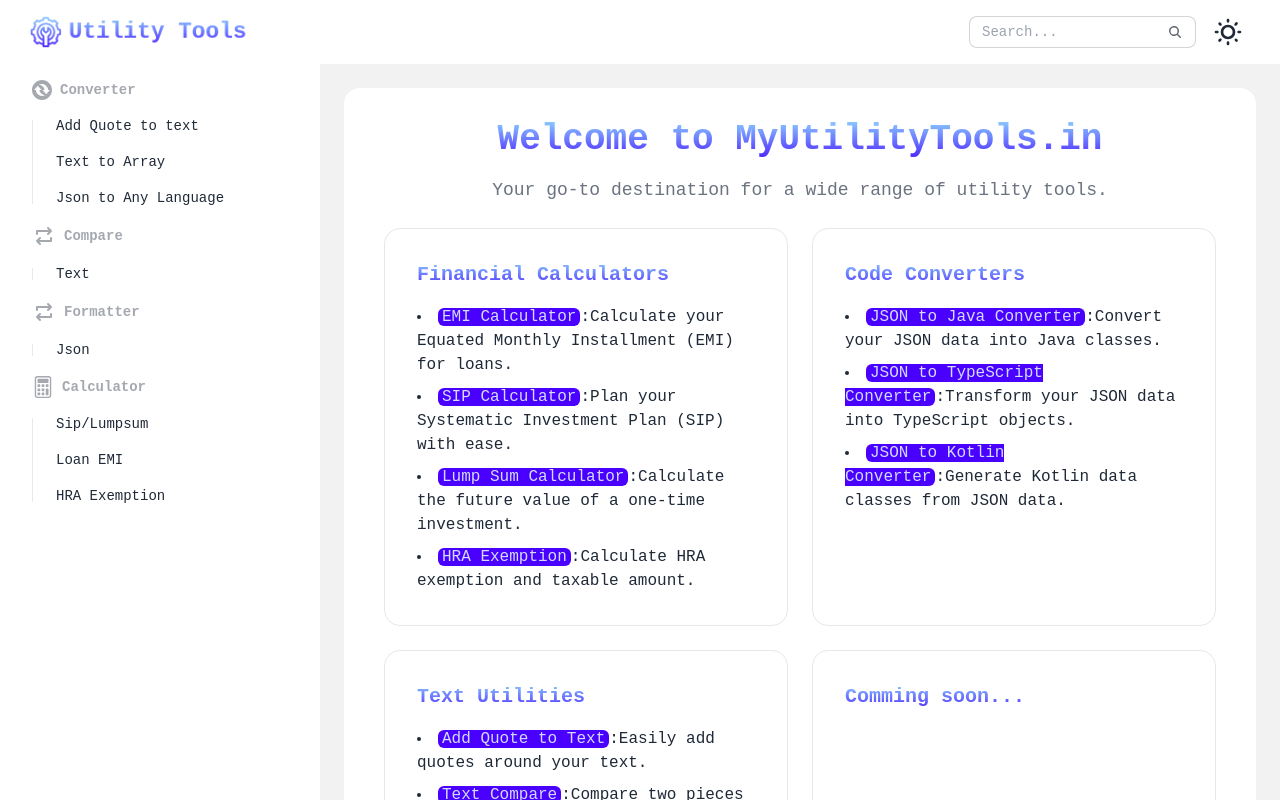
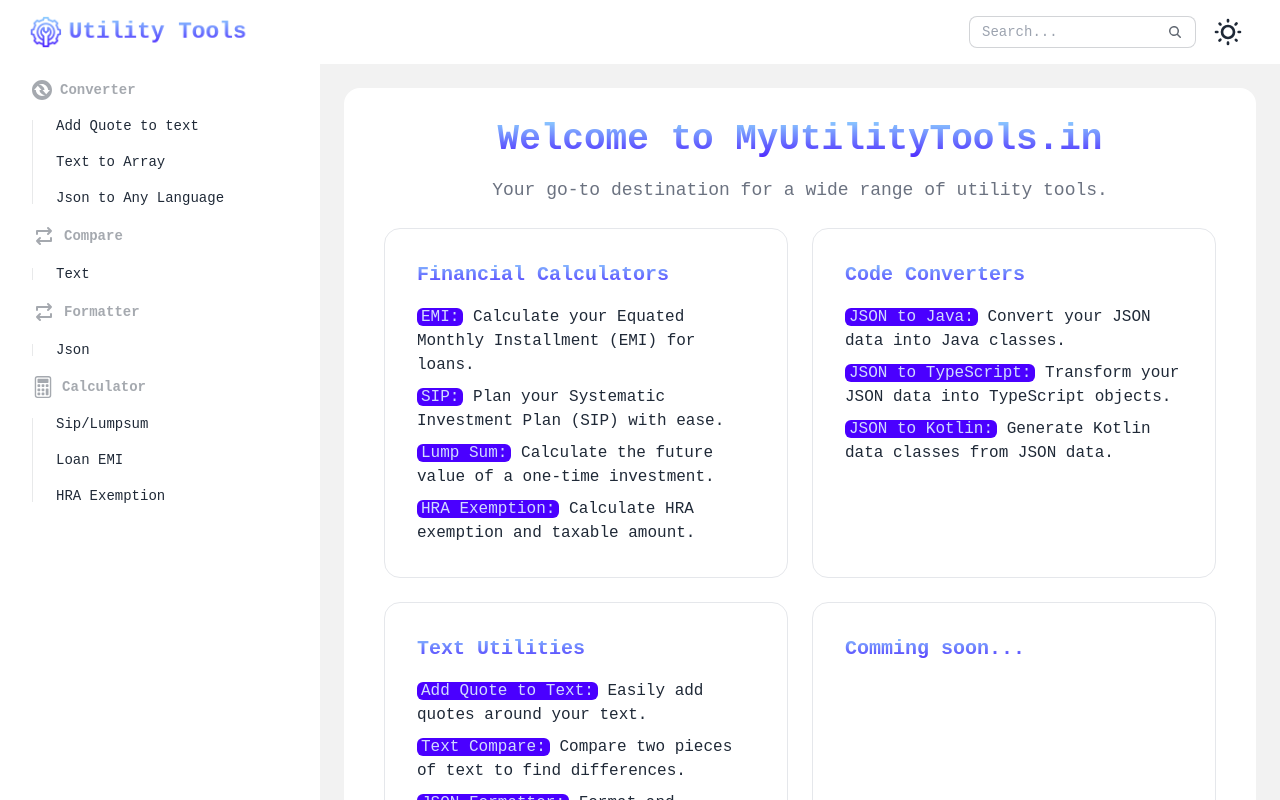
Before and after one commit to BarboolRahhi/my-utility-tools, a React (Vite) app: page / in a window 1280 px wide. Built offline with nearby package versions, Linux system fonts and the light colour scheme; a web font is replaced by a local one.

Commit message:
fixed home page

```diff
--- a/src/config.tsx
+++ b/src/config.tsx
@@ -153,18 +153,18 @@
     title: "Financial Calculators",
     items: [
       {
-        name: "EMI Calculator",
+        name: "EMI",
         description:
           "Calculate your Equated Monthly Installment (EMI) for loans.",
         link: "/emi-calculator",
       },
       {
-        name: "SIP Calculator",
+        name: "SIP",
         description: "Plan your Systematic Investment Plan (SIP) with ease.",
         link: "/sip-calculator",
       },
       {
-        name: "Lump Sum Calculator",
+        name: "Lump Sum",
         description: "Calculate the future value of a one-time investment.",
         link: "/sip-calculator",
       },
@@ -179,17 +179,17 @@
     title: "Code Converters",
     items: [
       {
-        name: "JSON to Java Converter",
+        name: "JSON to Java",
         description: "Convert your JSON data into Java classes.",
         link: "/json-to-code",
       },
       {
-        name: "JSON to TypeScript Converter",
+        name: "JSON to TypeScript",
         description: "Transform your JSON data into TypeScript objects.",
         link: "/json-to-code",
       },
       {
-        name: "JSON to Kotlin Converter",
+        name: "JSON to Kotlin",
         description: "Generate Kotlin data classes from JSON data.",
         link: "/json-to-code",
       },
--- a/src/pages/HomePage.tsx
+++ b/src/pages/HomePage.tsx
@@ -24,15 +24,18 @@
               <div className="card border hover:bg-base-200" key={title}>
                 <div className="card-body">
                   <h3 className="card-title text-xl logo">{title}</h3>
-                  <ul className="list-disc list-inside space-y-2">
+                  <ul className="list-none list-inside space-y-2">
                     {items.map(({ name, description, link }) => (
-                      <li key={name} className="mt-2 ">
+                      <li
+                        key={name}
+                        className="mt-2 flex flex-col md:list-item"
+                      >
                         <NavLink to={link}>
                           <span className="badge-primary px-1 rounded-md hover:bg-opacity-80">
-                            {name}
+                            {name}:
                           </span>
                         </NavLink>
-                        :{description}
+                        <span> {description}</span>
                       </li>
                     ))}
                   </ul>
```
